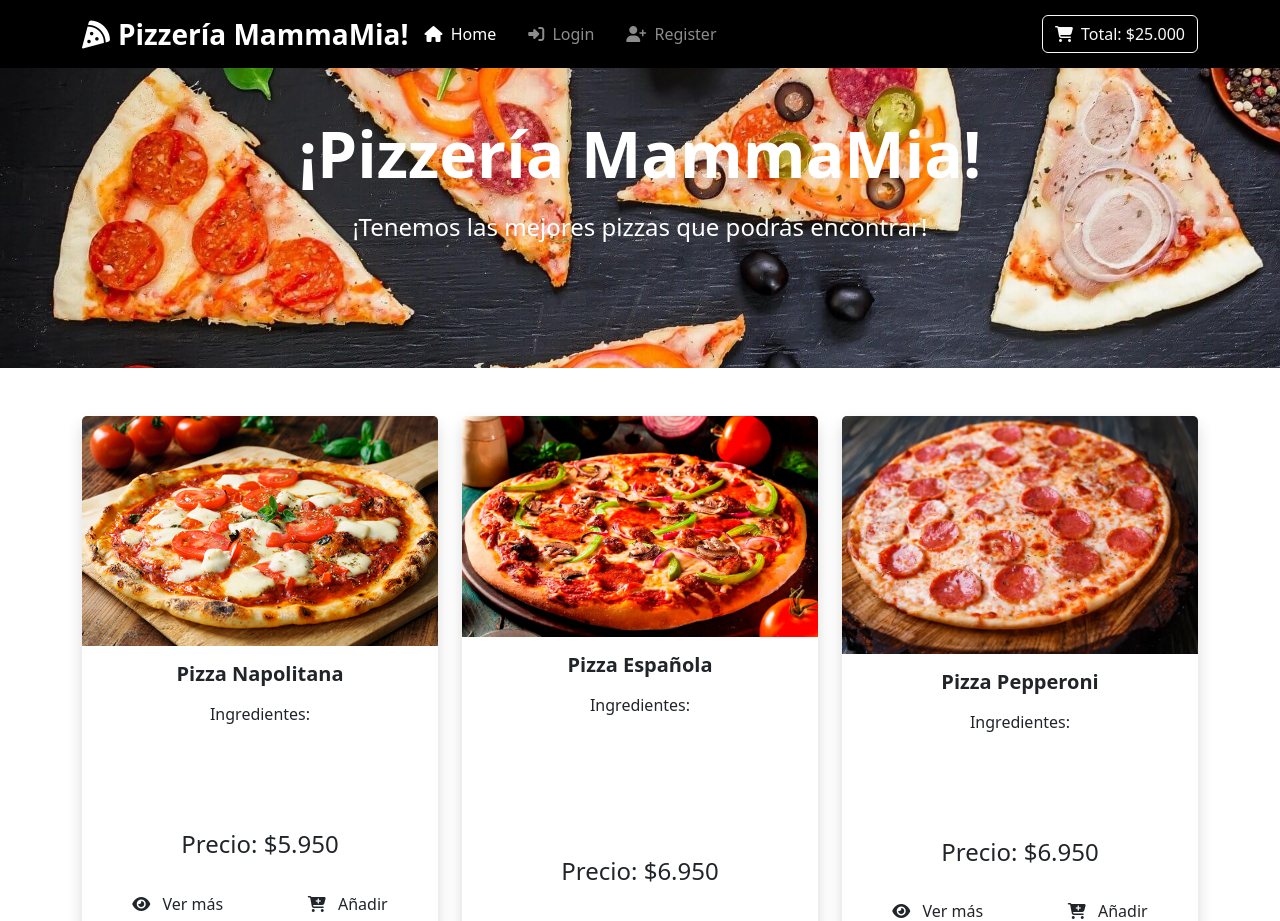
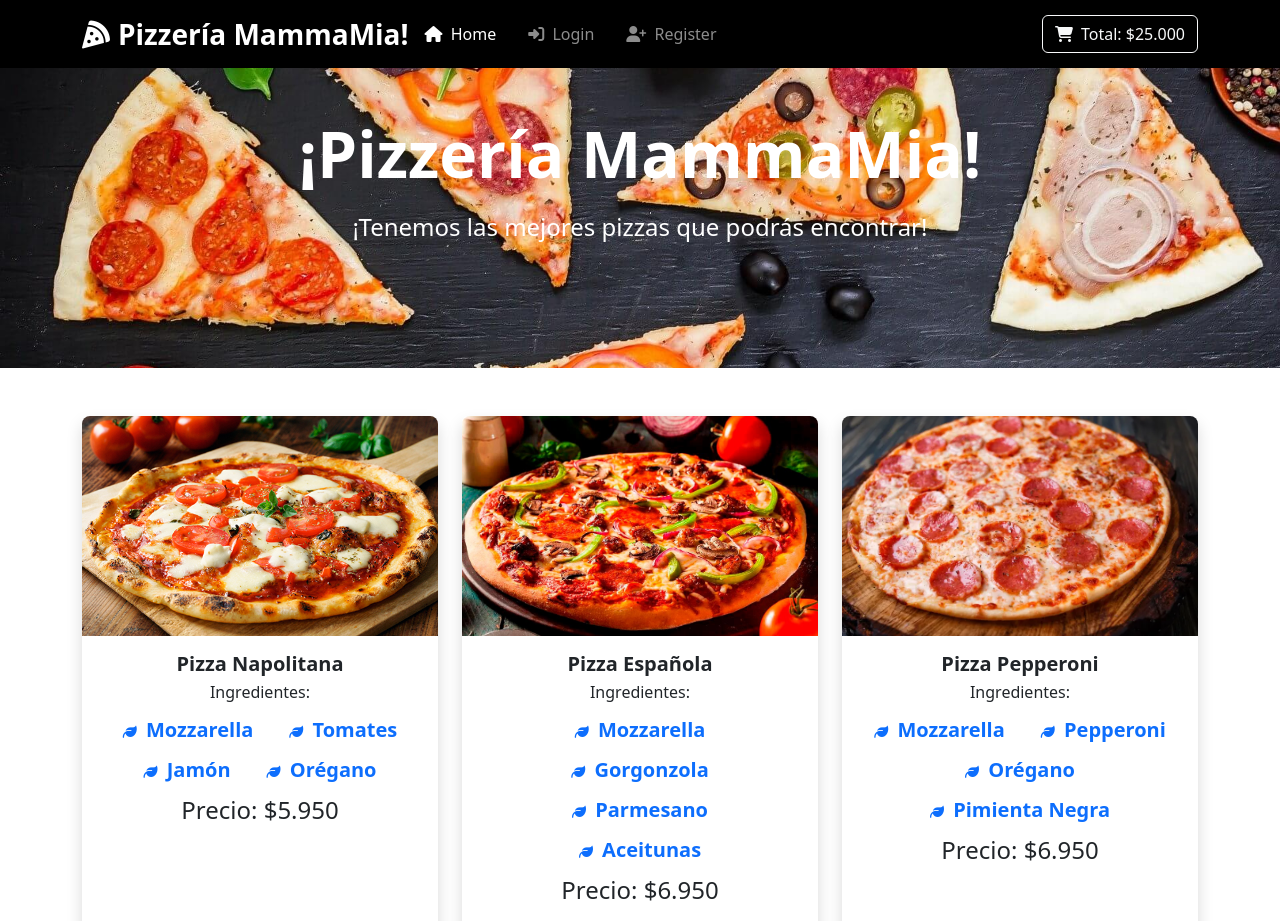
Before and after one commit to DiegoDeveloper7/Pizza-App-React, a React (Vite) app: page / in a window 1280 px wide. Shown: the top 921 px of the page. Built offline with nearby package versions, Linux system fonts and the light colour scheme.

Commit message:
Modificación de componete TarjetaPizza estilo

```diff
--- a/src/assets/estilos/estilos.css
+++ b/src/assets/estilos/estilos.css
@@ -25,6 +25,7 @@ main {
 
 
 
+/* BLOQUE DEL HEADER */
 
 .header-bg {
   background-image: url('../imgs/Header.jpg');
@@ -33,3 +34,23 @@ main {
   background-repeat: no-repeat;
   min-height: 300px; /* puedes ajustar este valor */
 }
+
+/* BLOQUE DEL LAS CARD */
+
+/* 🔷 Imagen fija y recortada */
+.card-img-top {
+  width: 100%;
+  height: 220px;
+  object-fit: cover;
+  object-position: center;
+  flex-shrink: 0;
+  border-radius: 0.5rem 0.5rem 0 0;
+}
+
+/* 🔷 Contenido de la tarjeta con distribución vertical */
+.card-body {
+  display: flex;
+  flex-direction: column;
+  justify-content: space-between;
+  max-height: 600px;
+}
--- a/src/components/Home.jsx
+++ b/src/components/Home.jsx
@@ -20,7 +20,7 @@ export const Home = () => {
             <TarjetaPizza
               name="Pizza Española"
               price={6950}
-              ingredients={["mozzarella", "gorgonzola", "parmesano", "provolone", "aceitunas"]}
+              ingredients={["mozzarella", "gorgonzola", "parmesano", "aceitunas"]}
               img={españolaImg}
             />
           </div>
--- a/src/components/TarjetaPizza.jsx
+++ b/src/components/TarjetaPizza.jsx
@@ -3,27 +3,32 @@ export const TarjetaPizza = ({ img, name, price, ingredients }) => {
 
   return (
   <div className="card h-100 shadow border-0">
-      <img src={ img } className="card-img-top" alt={ name } />
-      <div className="card-body">
-        <h5 className="card-title text-center fw-bold text-capitalize mb-3">{ name }</h5>
+  <img src={img} className="card-img-top" alt={name} />
+  <div className="card-body d-flex flex-column justify-content-between">
+
+    <h5 className="fs-5 fw-bold mb-1 text-center">{name}</h5>
+
     {/* Ingredientes */}
-        <div className="text-center mb-4">
-          <p className="mb-3 ingredients-title">Ingredientes:</p>
-          <div className="d-flex flex-wrap justify-content-center gap-2 list-ingredients">
-            { ingredients.map( (ingredient, index) => (
-              <span key={ index } className="badge px-3 py-2 text-capitalize">
-                  <i className="fas fa-leaf me-1" style={{ fontSize: "0.7em" }}></i> { ingredient }
+    <div className="text-center mb-2">
+      <p className="mb-2 ingredients-title">Ingredientes:</p>
+      <div className="d-flex flex-wrap justify-content-center gap-1 list-ingredients">
+        {ingredients.map((ingredient, index) => (
+          <span key={index} className="badge px-3 py-2 text-capitalize text-primary fs-5
+
+">
+            <i className="fas fa-leaf me-1" style={{ fontSize: "0.7em" }}></i> {ingredient}
           </span>
-              ))
-            }
+        ))}
       </div>
     </div>
+
     {/* Precio */}
-        <div className="text-center mb-4">
+    <div className="text-center mb-3">
       <h4 className="price">
-            Precio: { price.toLocaleString('es-CL', { style: 'currency', currency: 'CLP' }) }
+        Precio: {price.toLocaleString('es-CL', { style: 'currency', currency: 'CLP' })}
       </h4>
     </div>
+
     {/* Botones */}
     <div className="d-flex justify-content-between mt-auto gap-3 btn-options">
       <button className="btn flex-fill py-2 see-more">
@@ -33,6 +38,7 @@ export const TarjetaPizza = ({ img, name, price, ingredients }) => {
         <i className="fas fa-cart-plus me-2"></i> Añadir
       </button>
     </div>
+
   </div>
 </div>
   )
```
Lines whose indentation alone changed are shown as unchanged.
